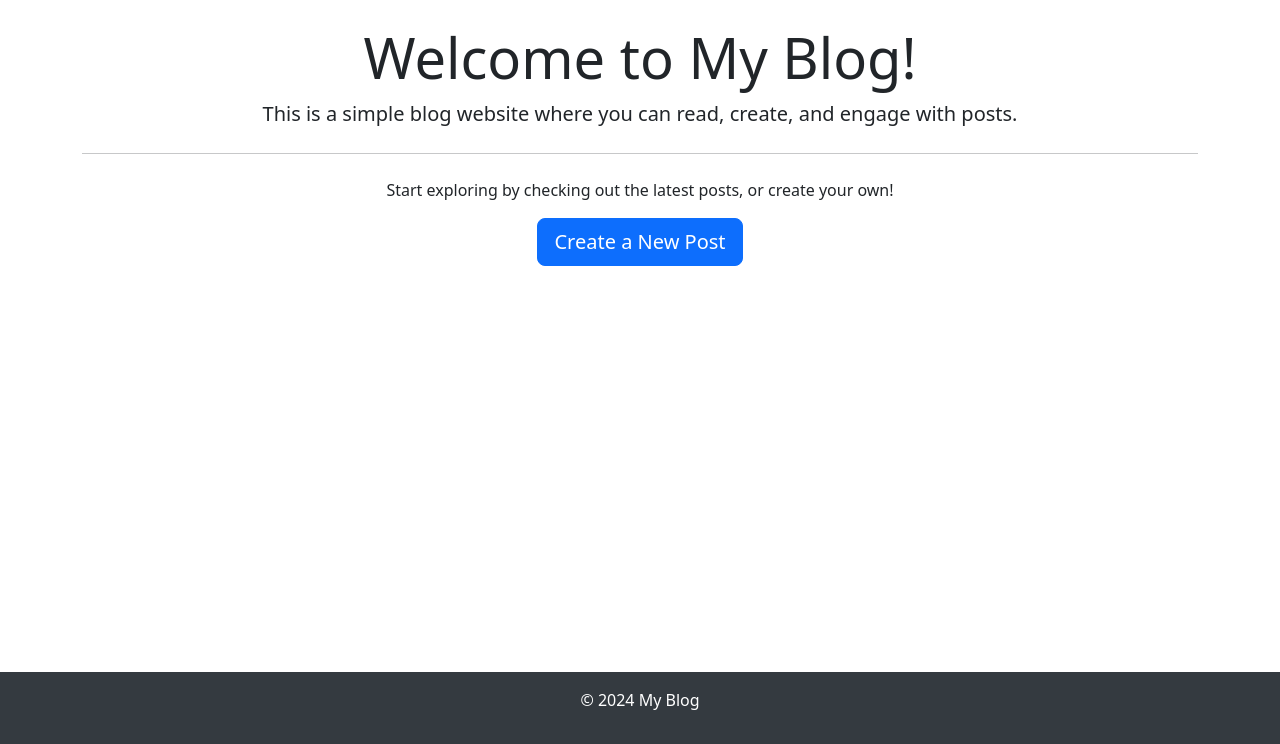
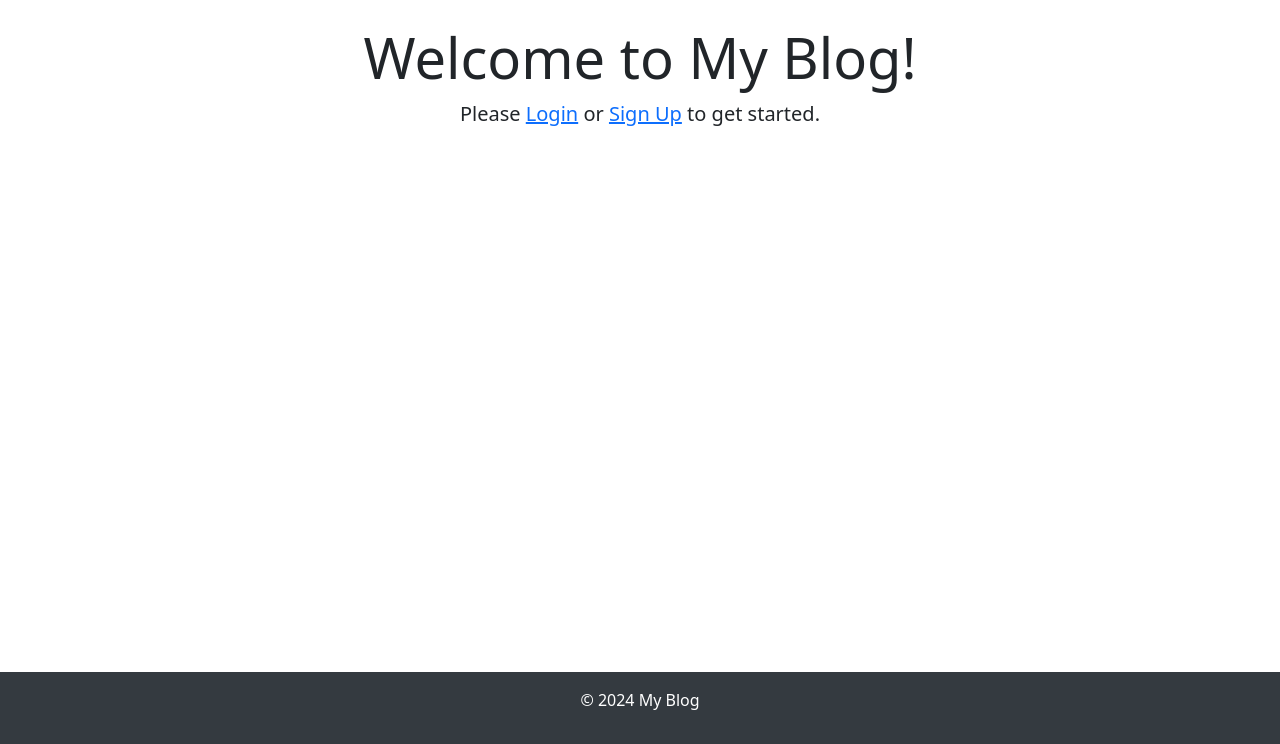
Before and after one commit to fahimsahriar/EchoBlog, a Django app: page / in a window 1280 px wide. Shown: the part 56-800 px from the top of the page. Run offline with Django 5.2, Linux system fonts and the light colour scheme; data comes from the database, SQL or seed files in the repository; both versions use the stored data as it was after the commit.

Commit message:
a big change before proper feature branching

```diff
--- a/echo_blog_project/settings.py
+++ b/echo_blog_project/settings.py
@@ -129,5 +129,7 @@ DEFAULT_AUTO_FIELD = 'django.db.models.BigAutoField'
 MEDIA_URL = '/media/'
 MEDIA_ROOT = 'media'
 
-LOGIN_REDIRECT_URL = '/'
-LOGOUT_REDIRECT_URL = '/'
+
+LOGIN_URL = 'user_login'  # Where to redirect if the user is not logged in
+LOGOUT_REDIRECT_URL = 'user_login'  # Where to redirect after logout
+LOGIN_REDIRECT_URL = '/'  # Where to redirect after a successful login
--- a/main/urls.py
+++ b/main/urls.py
@@ -13,4 +13,5 @@ urlpatterns = [
     path('user/new/', views.new_user, name='new_user'),
     path('user/login/', views.user_login, name='user_login'),
     path('user/logout/', views.user_logout, name='user_logout'),
+    path('profile/<str:username>/', views.user_profile, name='user_profile'),
 ]
--- a/main/views.py
+++ b/main/views.py
@@ -5,14 +5,27 @@ from .forms import PostForm, SignUpForm
 from django.contrib.auth import login, logout, authenticate
 from django.contrib.auth.decorators import login_required
 from django.contrib.auth.forms import AuthenticationForm
+from django.contrib.auth.models import User
+from django.core.paginator import Paginator
 
 # Create your views here.
 def index(request):
-    return render(request, 'blog/home.html')
+    posts = Post.objects.order_by('-created_at')  # Get all posts, ordered by newest
 
+    paginator = Paginator(posts, 6)  # Show 25 contacts per page.
+    page_number = request.GET.get("page")
+    posts_obj = paginator.get_page(page_number)
+
+    return render(request, 'blog/home.html', {'posts': posts_obj})
+
+@login_required
 def post_list(request):
     posts = Post.objects.order_by('-created_at')  # Get all posts, ordered by newest
-    return render(request, 'blog/post_list.html', {'posts': posts})
+
+    paginator = Paginator(posts, 5)  # Show 25 contacts per page.
+    page_number = request.GET.get("page")
+    posts_obj = paginator.get_page(page_number)
+    return render(request, 'blog/post_list.html', {'posts': posts_obj})
 
 @login_required
 def post_detail(request, pk):
@@ -35,6 +48,7 @@ def post_detail(request, pk):
 
     return render(request, 'blog/post_detail.html', context)
 
+@login_required
 def create_post(request):
     if request.method == 'POST':
         form = PostForm(request.POST)
@@ -48,6 +62,7 @@ def create_post(request):
         form = PostForm()
     return render(request, 'blog/post_form.html', {'form': form})
 
+@login_required
 def like_post(request, pk):
     post = get_object_or_404(Post, pk=pk)
     if post.likes.filter(id=request.user.id).exists():
@@ -87,3 +102,23 @@ def user_login(request):
 def user_logout(request):
     logout(request)
     return redirect('user_login')  # Redirect to homepage after logout
+
+#User profile view
+def user_profile(request, username):
+    # Get the user by username
+    user = get_object_or_404(User, username=username)
+
+    # Get posts authored by the user
+    user_posts = Post.objects.filter(author=user).order_by('-created_at')
+
+    # Pagination (5 posts per page)
+    paginator = Paginator(user_posts, 5)
+    page_number = request.GET.get('page')
+    posts = paginator.get_page(page_number)
+
+    context = {
+        'user_profile': user,
+        'posts': posts,
+    }
+
+    return render(request, 'blog/user_profile.html', context)
--- a/templates/blog/base.html
+++ b/templates/blog/base.html
@@ -8,6 +8,7 @@
 
     <!-- Bootstrap CSS -->
     <link href="https://cdn.jsdelivr.net/npm/bootstrap@5.3.1/dist/css/bootstrap.min.css" rel="stylesheet">
+    <link href="https://cdnjs.cloudflare.com/ajax/libs/bootstrap-icons/1.10.3/font/bootstrap-icons.min.css" rel="stylesheet">
 
     <!-- Additional styles can be added here -->
     <style>
@@ -27,6 +28,7 @@
         }
 
         footer {
+            margin-top: 30px;
             background-color: #343a40;
             color: white;
         }
@@ -51,7 +53,10 @@
                         <a class="nav-link" href="{% url 'create_post' %}">Create Post</a>
                     </li>
                     <li class="nav-item">
-                        <a class="nav-link" href="{% url 'post_list' %}">All posts</a>
+                        <a class="nav-link" href="{% url 'post_list' %}">All Posts</a>
+                    </li>
+                    <li class="nav-item">
+                        <a class="nav-link" href="{% url 'user_profile' user.username %}">{{ user.username }}</a> <!-- Profile link -->
                     </li>
                     <li class="nav-item">
                         <a class="nav-link" href="{% url 'user_logout' %}">Logout</a>
@@ -79,7 +84,7 @@
             </div>
         </div>
     </main>
-
+    <div class='mb-100'></div>
     <!-- Footer -->
     <footer class="text-center py-3">
         <p>&copy; 2024 My Blog</p>
--- a/templates/blog/home.html
+++ b/templates/blog/home.html
@@ -1,15 +1,83 @@
 {% extends 'blog/base.html' %}
 
-{% block title %}
-    Welcome to My Blog
-{% endblock %}
+{% block title %}Welcome to My Blog{% endblock %}
 
 {% block content %}
-    <div class="jumbotron text-center mt-4">
-        <h1 class="display-4">Welcome to My Blog!</h1>
-        <p class="lead">This is a simple blog website where you can read, create, and engage with posts.</p>
-        <hr class="my-4">
-        <p>Start exploring by checking out the latest posts, or create your own!</p>
-        <a class="btn btn-primary btn-lg" href="{% url 'create_post' %}" role="button">Create a New Post</a>
-    </div>
+    {% if user.is_authenticated %}
+        <div class="container mt-4">
+            <!-- Welcome Message -->
+            <div class="jumbotron">
+                <h1 class="display-4">Welcome Back, {{ user.username }}!</h1>
+                <p class="lead">Explore the latest posts or create your own.</p>
+                <hr class="my-4">
+                <a class="btn btn-primary btn-lg" href="{% url 'create_post' %}" role="button">Create a New Post</a>
+            </div>
+
+            <!-- List of Blog Posts -->
+            <div class="row mt-4">
+                {% for post in posts %}
+                    <div class="col-md-4 mb-4">
+                        <div class="card h-100">
+                            <div class="card-body">
+                                <h5 class="card-title">
+                                    <a href="{% url 'post_detail' post.id %}">{{ post.title }}</a>
+                                </h5>
+                                <p class="card-text">
+                                    {{ post.content|truncatechars:100 }}
+                                </p>
+                                <p class="card-text">
+                                    <small class="text-muted">Posted on {{ post.created_at|date:"F j, Y" }} by
+                                        <a href="{% url 'user_profile' post.author.username %}">{{ post.author.username }}</a>
+                                    </small>
+                                </p>
+                                <p class="card-text">
+                                    Likes: {{ post.likes.count }}
+                                </p>
+                                <a href="{% url 'post_detail' post.id %}" class="btn btn-primary">Read More</a>
+                            </div>
+
+                            {% if user == post.author %}
+                                <!-- Three-dot dropdown for editing and deleting post -->
+                                <div class="dropdown position-absolute top-0 end-0 m-2">
+                                    <button class="btn btn-link text-dark p-0" type="button" id="actionsDropdown{{ post.id }}" data-bs-toggle="dropdown" aria-expanded="false">
+                                        <i class="bi bi-three-dots"></i> <!-- Three-dot icon -->
+                                    </button>
+                                    <ul class="dropdown-menu" aria-labelledby="actionsDropdown{{ post.id }}">
+                                        <li><a class="dropdown-item" href="#">Edit</a></li>
+                                        <li><a class="dropdown-item" href="#">Delete</a></li>
+                                    </ul>
+                                </div>
+                            {% endif %}
+                        </div>
+                    </div>
+                {% endfor %}
+            </div>
+
+            <!-- Pagination -->
+            <div class="pagination">
+                <span class="step-links">
+                    {% if posts.has_previous %}
+                        <a href="?page=1">&laquo; first</a>
+                        <a href="?page={{ posts.previous_page_number }}">previous</a>
+                    {% endif %}
+
+                    <span class="current">
+                        Page {{ posts.number }} of {{ posts.paginator.num_pages }}.
+                    </span>
+
+                    {% if posts.has_next %}
+                        <a href="?page={{ posts.next_page_number }}">next</a>
+                        <a href="?page={{ posts.paginator.num_pages }}">last &raquo;</a>
+                    {% endif %}
+                </span>
+            </div>
+        </div>
+    {% else %}
+        <div class="container mt-4">
+            <div class="jumbotron text-center">
+                <h1 class="display-4">Welcome to My Blog!</h1>
+                <p class="lead">Please <a href="{% url 'user_login' %}">Login</a> or <a href="{% url 'new_user' %}">Sign Up</a> to get started.</p>
+            </div>
+        </div>
+    {% endif %}
 {% endblock %}
```
Also changed, not shown: templates/blog/post_list.html (+36 -22 lines), templates/blog/user_profile.html (added, +85 -0 lines), db.sqlite3, 1 other file.
